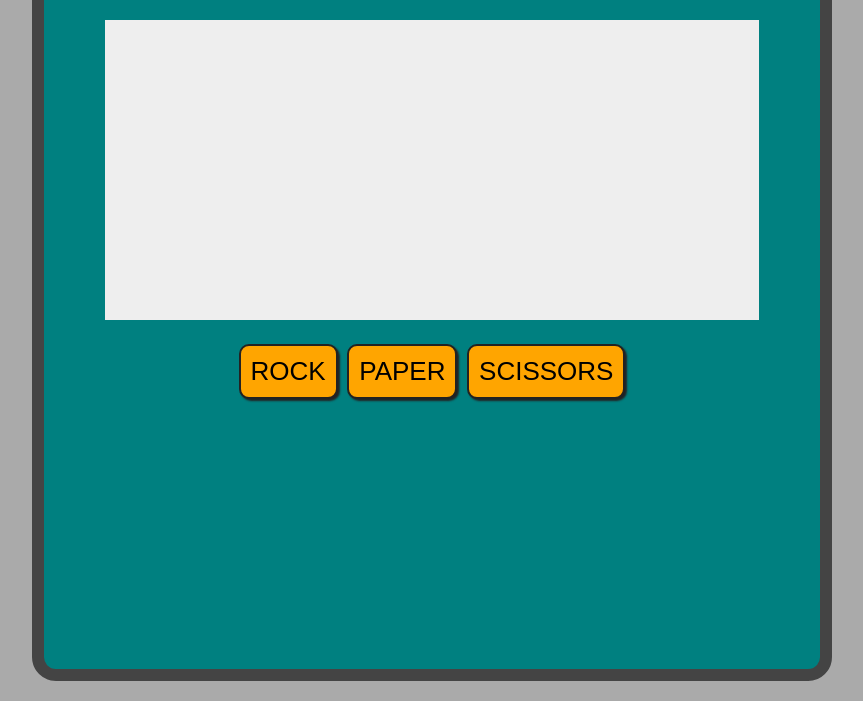
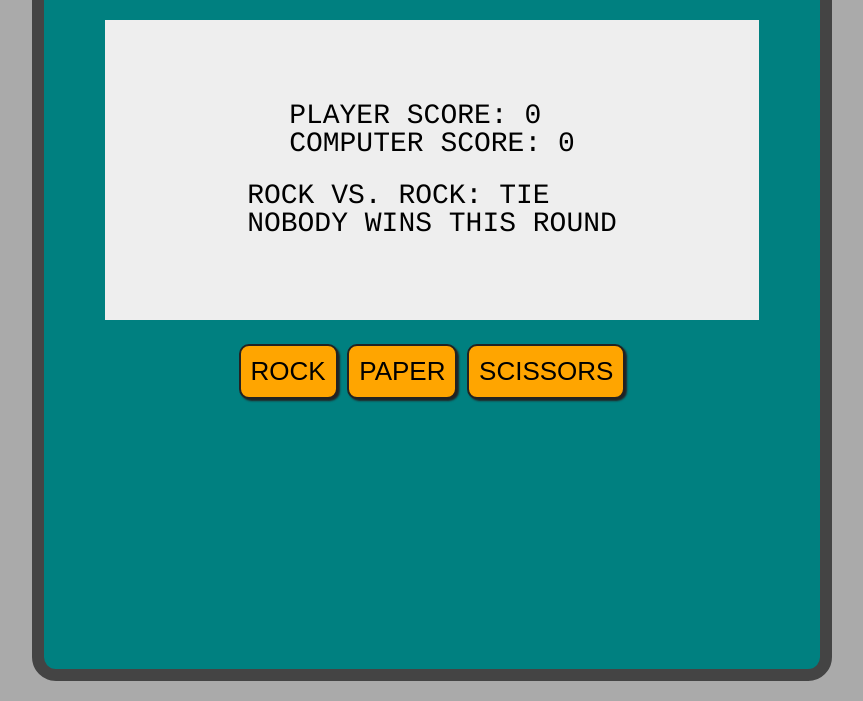
Before and after one commit to MongrelArchitect/rock-paper-scissors, a plain HTML site: page index.html in a window 1280 px wide. Both pictures are taken after a click on the button "ROCK". Shown: the part 99-800 px from the top of the page, without its empty margins (208-1071 px from the left). Drawn offline with Linux system fonts and the light colour scheme.

Commit message:
Display results of current round

```diff
--- a/index.html
+++ b/index.html
@@ -10,7 +10,15 @@
   <body>
     <div class="container">
       <h1>ROCK - PAPER - SCISSORS</h1>
-      <div class="game-results">
+      <div class="game-display">
+        <div class="game-scores">
+          <p>PLAYER SCORE: <span id="player-score">0</span></p>
+          <p>COMPUTER SCORE: <span id="computer-score">0</span></p>
+        </div>
+        <div>
+          <p id="round-result">CLICK A BUTTON TO PLAY A ROUND</p>
+          <p id="round-winner"></p>
+        </div>
       </div>
       <div class="game-controls">
         <button id="rock">ROCK</button>
--- a/script.js
+++ b/script.js
@@ -72,19 +72,28 @@ function playRound(playerChoice, computerChoice) {
 }
 
 // Show the player the results of the current round
-function showRoundWinner(winner) {
+function showRoundWinner(winner, playerChoice, computerChoice) {
+  const roundResult = document.querySelector('#round-result');
+  const roundWinner = document.querySelector('#round-winner');
+
   switch (winner) {
     case 'player':
-      console.log('You win this round!');
+      roundResult.textContent =
+        `${playerChoice} BEATS ${computerChoice}`.toUpperCase();
+      roundWinner.textContent = 'YOU WIN THIS ROUND!'
       break;
     case 'computer':
-      console.log('Computer wins this round.');
+      roundResult.textContent =
+        `${computerChoice} BEATS ${playerChoice}`.toUpperCase();
+      roundWinner.textContent = 'COMPUTER WINS THIS ROUND'
       break;
     case 'tie':
-      console.log('Tie round.');
+      roundResult.textContent =
+        `${computerChoice} VS. ${playerChoice}: TIE`.toUpperCase();
+      roundWinner.textContent = 'NOBODY WINS THIS ROUND'
       break;
     default:
-      console.log('Something went wrong...');
+      roundResult.textContent = 'ERROR: SOMETHING WENT WRONG';
       break;
   }
 }
@@ -94,7 +103,10 @@ function buttonListeners() {
   const buttons = document.querySelectorAll('button');
   buttons.forEach(button => {
     button.addEventListener('click', () => {
-      showRoundWinner(playRound(button.id, getComputerChoice()));
+      const computerChoice = getComputerChoice();
+      const playerChoice = button.id;
+      const winner = playRound(playerChoice, computerChoice);
+      showRoundWinner(winner, playerChoice, computerChoice);
     });
   });
 }
--- a/styles/style.css
+++ b/styles/style.css
@@ -25,6 +25,7 @@ button {
 
 button:active {
   box-shadow: 0 0 0;
+  scale: 0.98;
 }
 
 h1 {
@@ -47,8 +48,15 @@ h1 {
   width: 100%;
 }
 
-.game-results {
+.game-display {
+  align-items: center;
   background-color: #eee;
+  display: flex;
+  flex-direction: column;
+  font-size: 28px;
+  gap: 24px;
   height: 300px;
+  justify-content: center;
+  padding: 24px;
   width: 90%;
 }
```
